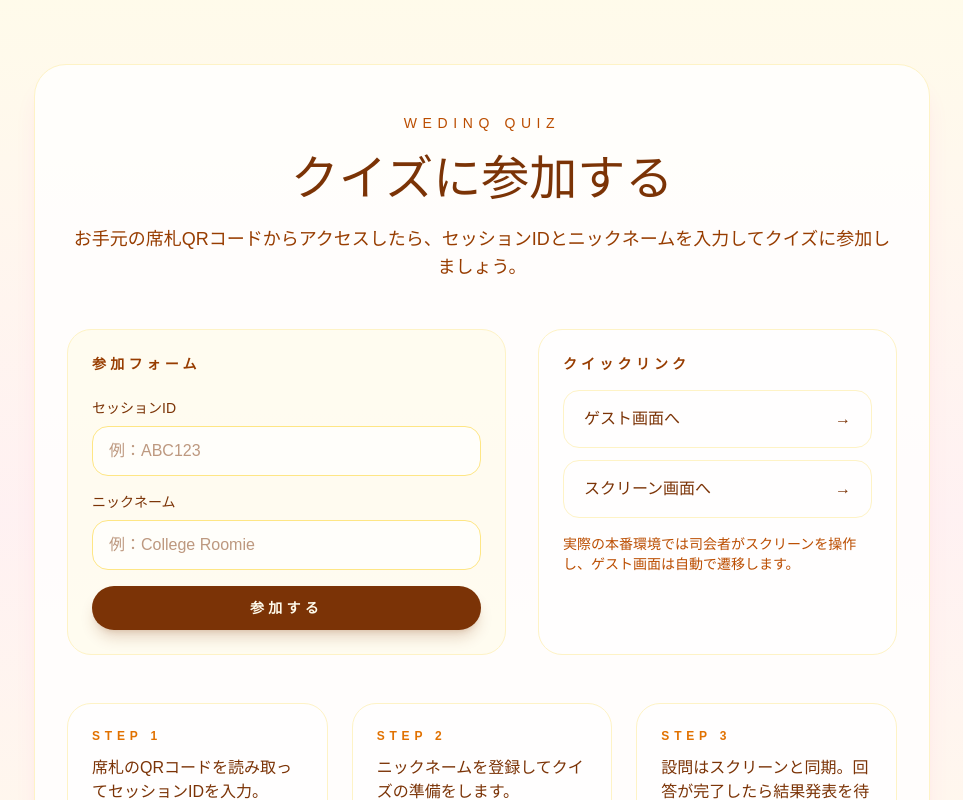
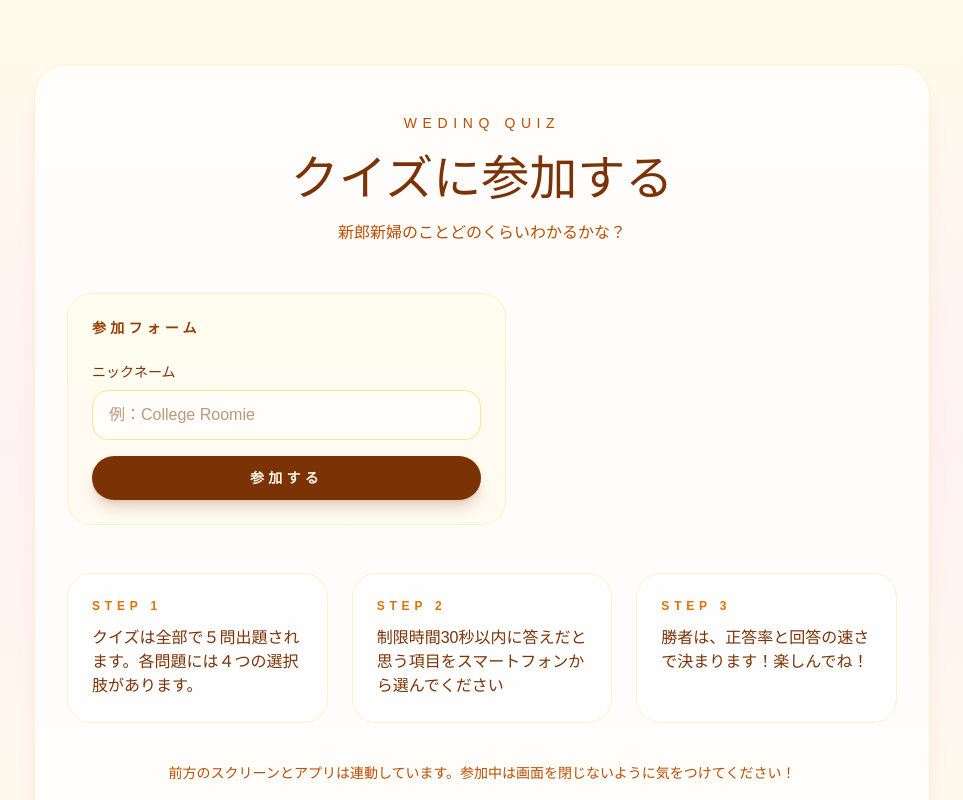
Before and after one commit to REDSPACES/wedinq, a Next.js app: page /quiz in a window 1280 px wide. Shown: the top 800 px of the page, without its empty margins (158-1121 px from the left). Built offline with nearby package versions, Linux system fonts and the light colour scheme.

Commit message:
クイズページレイアウト変更

```diff
--- a/app/quiz/page.tsx
+++ b/app/quiz/page.tsx
@@ -3,15 +3,17 @@ import Link from "next/link";
 const steps = [
   {
     title: "STEP 1",
-    description: "席札のQRコードを読み取ってセッションIDを入力。",
+    description:
+      "クイズは全部で５問出題されます。各問題には４つの選択肢があります。",
   },
   {
     title: "STEP 2",
-    description: "ニックネームを登録してクイズの準備をします。",
+    description:
+      "制限時間30秒以内に答えだと思う項目をスマートフォンから選んでください",
   },
   {
     title: "STEP 3",
-    description: "設問はスクリーンと同期。回答が完了したら結果発表を待ちましょう。",
+    description: "勝者は、正答率と回答の速さで決まります！楽しんでね！",
   },
 ];
 
@@ -24,25 +26,23 @@ const QuizPage = () => (
   <main className="min-h-screen bg-gradient-to-b from-amber-50 via-rose-50 to-amber-50 px-4 py-16">
     <section className="mx-auto max-w-4xl rounded-[32px] border border-amber-100 bg-white/80 px-8 py-12 shadow-xl shadow-rose-100">
       <header className="text-center">
-        <p className="text-sm uppercase tracking-[0.4em] text-amber-700">Wedinq Quiz</p>
-        <h1 className="mt-4 text-4xl font-light leading-tight text-amber-900 md:text-5xl">クイズに参加する</h1>
-        <p className="mt-4 text-lg text-amber-800">
-          お手元の席札QRコードからアクセスしたら、セッションIDとニックネームを入力してクイズに参加しましょう。
+        <p className="text-sm uppercase tracking-[0.4em] text-amber-700">
+          Wedinq Quiz
+        </p>
+        <h1 className="mt-4 text-4xl font-light leading-tight text-amber-900 md:text-5xl">
+          クイズに参加する
+        </h1>
+        <p className="mt-3 text-3 text-amber-700">
+          新郎新婦のことどのくらいわかるかな？
         </p>
       </header>
 
       <div className="mt-12 grid gap-8 md:grid-cols-[1.1fr_0.9fr]">
         <div className="space-y-6 rounded-3xl border border-amber-100 bg-amber-50/70 p-6">
-          <h2 className="text-sm font-semibold uppercase tracking-[0.3em] text-amber-800">参加フォーム</h2>
+          <h2 className="text-sm font-semibold uppercase tracking-[0.3em] text-amber-800">
+            参加フォーム
+          </h2>
           <form className="space-y-4">
-            <label className="block text-left text-sm font-medium text-amber-900">
-              セッションID
-              <input
-                type="text"
-                placeholder="例：ABC123"
-                className="mt-2 w-full rounded-2xl border border-amber-200 bg-white/70 px-4 py-3 text-base text-amber-900 outline-none focus:border-amber-500"
-              />
-            </label>
             <label className="block text-left text-sm font-medium text-amber-900">
               ニックネーム
               <input
@@ -59,38 +59,24 @@ const QuizPage = () => (
             </button>
           </form>
         </div>
-
-        <div className="space-y-4 rounded-3xl border border-amber-100 bg-white/70 p-6">
-          <h2 className="text-sm font-semibold uppercase tracking-[0.3em] text-amber-800">クイックリンク</h2>
-          <div className="space-y-3">
-            {quickLinks.map((link) => (
-              <Link
-                key={link.title}
-                href={link.href}
-                className="flex items-center justify-between rounded-2xl border border-amber-100 px-5 py-4 text-amber-900 transition hover:bg-amber-50"
-              >
-                <span>{link.title}</span>
-                <span aria-hidden>→</span>
-              </Link>
-            ))}
-          </div>
-          <p className="text-sm text-amber-700">
-            実際の本番環境では司会者がスクリーンを操作し、ゲスト画面は自動で遷移します。
-          </p>
-        </div>
       </div>
 
       <section className="mt-12 grid gap-6 md:grid-cols-3">
         {steps.map((step) => (
-          <div key={step.title} className="rounded-3xl border border-amber-100 bg-white/70 p-6">
-            <p className="text-xs font-semibold uppercase tracking-[0.4em] text-amber-600">{step.title}</p>
+          <div
+            key={step.title}
+            className="rounded-3xl border border-amber-100 bg-white/70 p-6"
+          >
+            <p className="text-xs font-semibold uppercase tracking-[0.4em] text-amber-600">
+              {step.title}
+            </p>
             <p className="mt-3 text-base text-amber-900">{step.description}</p>
           </div>
         ))}
       </section>
 
       <footer className="mt-10 text-center text-sm text-amber-700">
-        会場のWi-Fiが混雑している場合は事前にネットワーク環境をご確認ください。
+        前方のスクリーンとアプリは連動しています。参加中は画面を閉じないように気をつけてください！
       </footer>
     </section>
   </main>
```
